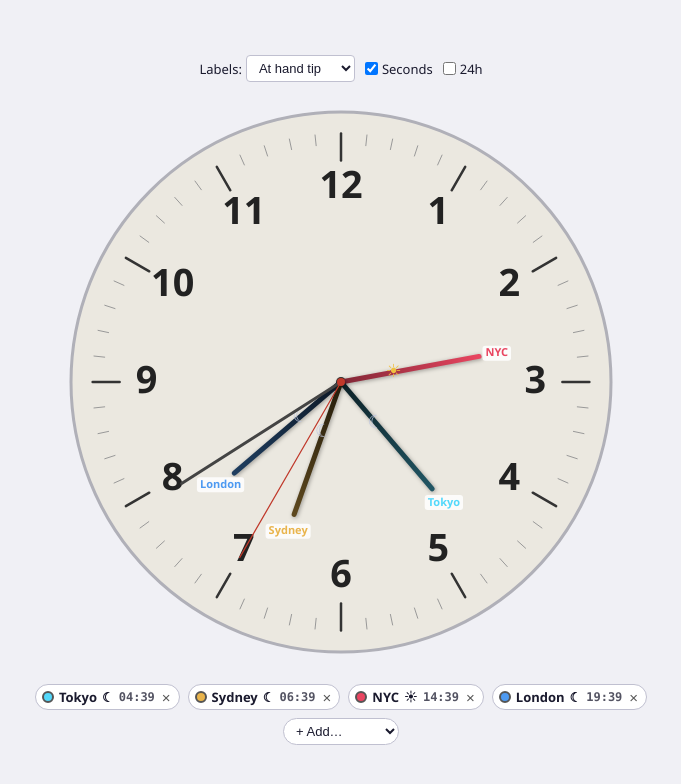
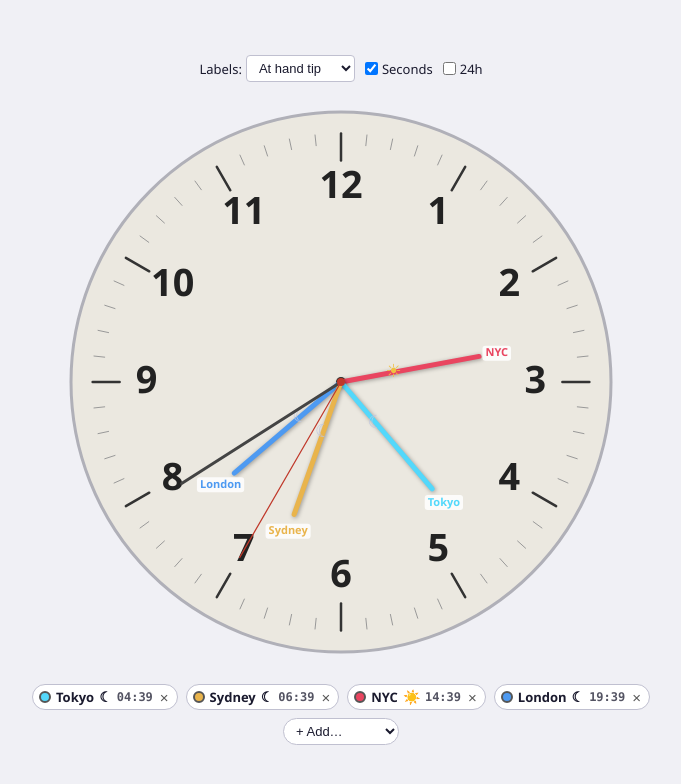
Before and after one commit to capncrockett/multi-tz-clock, a plain HTML site: page index.html in a window 1280 px wide. Shown: the whole page, without its empty margins (299-980 px from the left). Drawn offline with Linux system fonts and the light colour scheme.

Commit message:
Revert hand gradient to solid, 24h nums inside ticks, fix emoji color
- Hands back to solid color (no gradient)
- 24h large viewport: numerals at r*0.76 (inside ticks) not r*0.96
- .zone-daynight CSS forces emoji font for color rendering

Co-Authored-By: Oz <oz-agent@warp.dev>

```diff
--- a/index.html
+++ b/index.html
@@ -107,6 +107,11 @@
     border-radius: 50%;
     border: 2px solid var(--text-muted);
     flex-shrink: 0;
+  }
+  .zone-daynight {
+    font-family: 'Segoe UI Emoji', 'Apple Color Emoji', 'Noto Color Emoji', emoji;
+    font-size: 14px;
+    line-height: 1;
   }
   .zone-time {
     font-family: 'Cascadia Mono', 'Consolas', monospace;
@@ -546,9 +551,9 @@ function drawFace(cx, cy, r) {
   // Numerals
   const count = use24 ? 24 : 12;
   if (use24) {
-    // 24h: numerals on the OUTER ring; on small viewports push to tick area
+    // 24h: inside ticks on large, replacing ticks on small
     const fontSize = isSmall ? r * 0.14 : r * 0.09;
-    const numR = isSmall ? r * 0.88 : r * 0.96;
+    const numR = isSmall ? r * 0.88 : r * 0.76;
     ctx.fillStyle = light ? '#222' : '#ddd';
     ctx.font = `bold ${fontSize}px "Segoe UI", system-ui, sans-serif`;
     ctx.textAlign = 'center';
@@ -583,16 +588,6 @@ function drawHand(cx, cy, r, angle, length, width, color, label, tz, labelMode)
   const tipY = cy + Math.sin(angle) * length;
   const day = tz ? isDaytime(tz) : true;
 
-  // Gradient hand: day = bright (0.55→1.0), night = muted (0.15→0.4)
-  const grad = ctx.createLinearGradient(cx, cy, tipX, tipY);
-  if (day) {
-    grad.addColorStop(0, darkenColor(color, 0.55));
-    grad.addColorStop(1, color);
-  } else {
-    grad.addColorStop(0, darkenColor(color, 0.15));
-    grad.addColorStop(1, darkenColor(color, 0.4));
-  }
-
   ctx.save();
   ctx.shadowColor = 'rgba(0,0,0,0.35)';
   ctx.shadowBlur = 4;
@@ -601,7 +596,7 @@ function drawHand(cx, cy, r, angle, length, width, color, label, tz, labelMode)
   ctx.beginPath();
   ctx.moveTo(cx, cy);
   ctx.lineTo(tipX, tipY);
-  ctx.strokeStyle = grad;
+  ctx.strokeStyle = color;
   ctx.lineWidth = width;
   ctx.lineCap = 'round';
   ctx.stroke();
```
